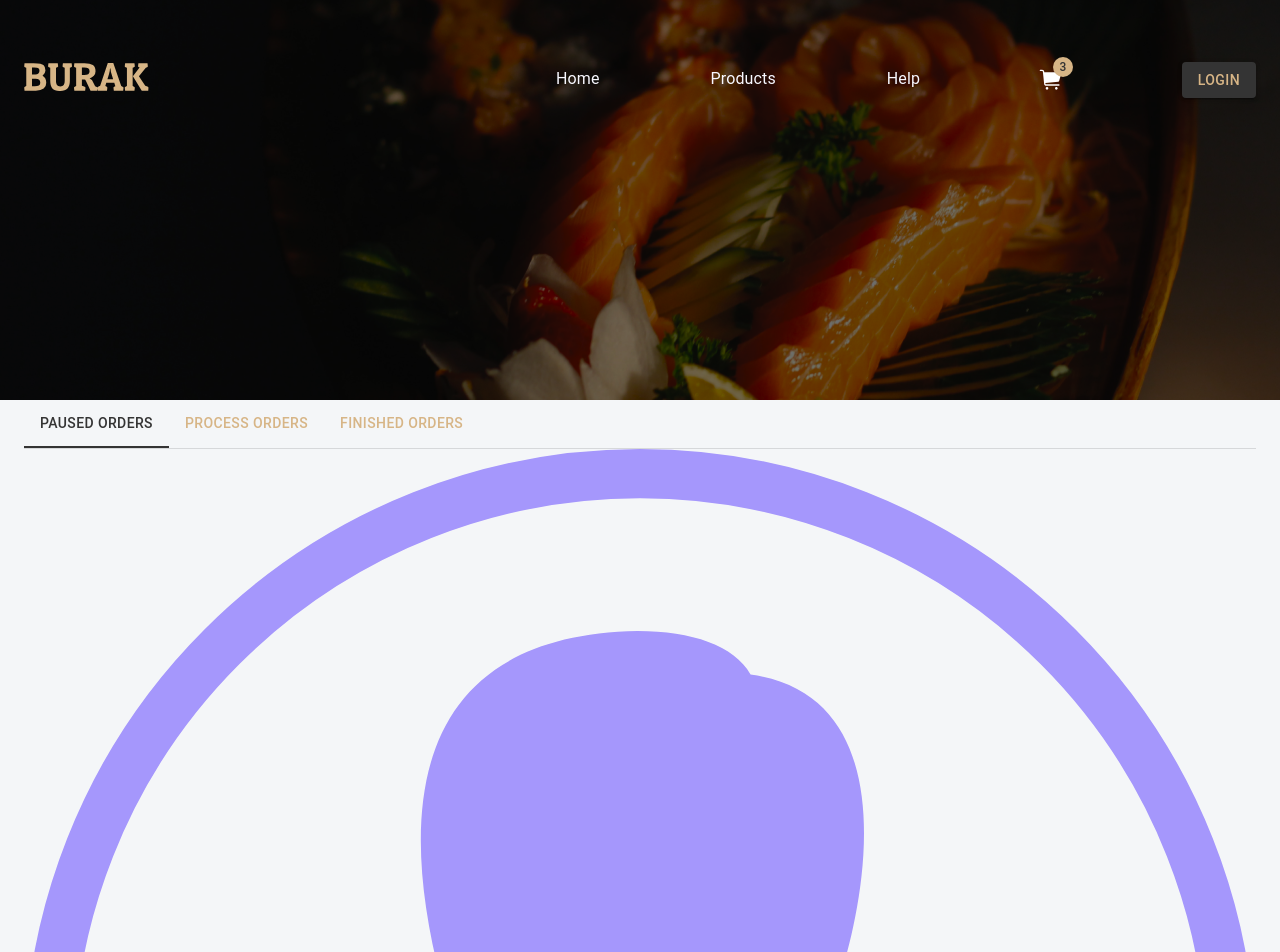
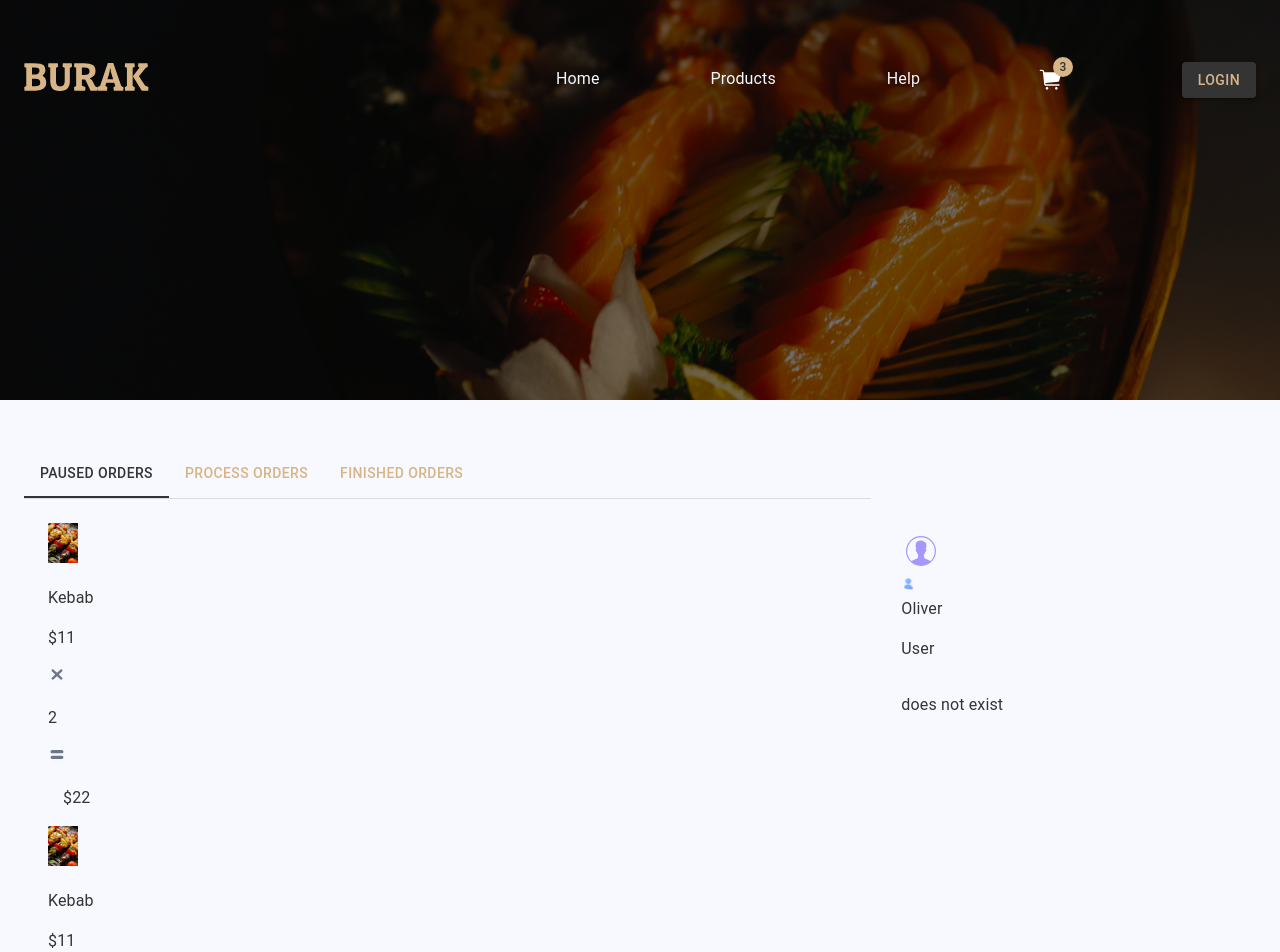
Before and after one commit to balumaqsud/burak-react-frontend, a React (Create React App) app: page /orders in a window 1280 px wide. Shown: the top 952 px of the page. Built offline with nearby package versions, Linux system fonts and the light colour scheme.

Commit message:
fix: some modification in orders page

```diff
--- a/src/app/screens/ordersPage/FinishedOrders.tsx
+++ b/src/app/screens/ordersPage/FinishedOrders.tsx
@@ -7,7 +7,7 @@ import TabPanel from "@mui/lab/TabPanel";
 const FinishedOrders = () => {
   const example_arr: any[] = [1, 2];
   return (
-    <TabPanel value="2">
+    <TabPanel value="3">
       <Stack>
         {example_arr.map((ele, index) => {
           return (
--- a/src/app/screens/ordersPage/PausedOrders.tsx
+++ b/src/app/screens/ordersPage/PausedOrders.tsx
@@ -5,7 +5,7 @@ import React from "react";
 const PausedOrders = () => {
   const example_arr: any[] = [1, 2];
   return (
-    <TabPanel value="2">
+    <TabPanel value="1">
       <Stack>
         {example_arr.map((ele, index) => {
           return (
@@ -16,6 +16,8 @@ const PausedOrders = () => {
                     <Box key={index2} className="orders-name-price">
                       <img
                         src="/img/kebab.webp"
+                        height={"40px"}
+                        width={"30px"}
                         className="order-dish-img"
                         alt="dish"
                       />
--- a/src/app/screens/ordersPage/index.tsx
+++ b/src/app/screens/ordersPage/index.tsx
@@ -1,4 +1,4 @@
-import { Container, Stack, Box } from "@mui/material";
+import { Container, Stack, Box, Typography } from "@mui/material";
 import { useState, SyntheticEvent } from "react";
 import Tabs from "@mui/material/Tabs";
 import Tab from "@mui/material/Tab";
@@ -9,6 +9,7 @@ import FinishedOrders from "./FinishedOrders";
 import ProcessOrders from "./ProcessOrders";
 import React from "react";
 import "../../../css/order.css";
+import Divider from "../../components/divider";
 
 const OrdersPage = () => {
   const [value, setValue] = useState("1");
@@ -17,7 +18,7 @@ const OrdersPage = () => {
   };
   return (
     <div className="order-page">
-      <Container>
+      <Container className="order-container">
         <Stack className="order-left">
           <TabContext value={value}>
             <Box className="order-nav-frame">
@@ -46,16 +47,26 @@ const OrdersPage = () => {
             <Box className="member-box">
               <div className="user-image">
                 <img
+                  height={"30px"}
+                  width={"40px"}
                   src={"/icons/default-user.svg"}
                   alt=""
                   className={"order-user-avatar"}
                 />
                 <div className="order-user-icon-box">
                   <img
+                    height={"12px"}
+                    width={"15px"}
                     src={"/icons/user-badge.svg"}
                     alt=""
                     className={"order-user-prof-img"}
                   />
+                </div>
+                <Typography className="user-name">Oliver</Typography>
+                <p>User</p>
+                <Divider />
+                <div className="location">
+                  <p>does not exist</p>
                 </div>
               </div>
             </Box>
--- a/src/css/order.css
+++ b/src/css/order.css
@@ -0,0 +1,27 @@
+.order-page {
+  width: 100%;
+  height: auto;
+  background: #f8f8ff;
+  display: flex;
+}
+
+.order-page .order-container {
+  margin-top: 50px;
+  margin-bottom: 50px;
+  display: flex;
+  flex-direction: row;
+}
+
+.order-page .order-left {
+  width: 860px;
+  height: auto;
+}
+
+.order-page .order-right {
+  width: 360px;
+  height: auto;
+  margin-top: 86px;
+  margin-left: 30px;
+  display: flex;
+  flex-direction: column;
+}
```
